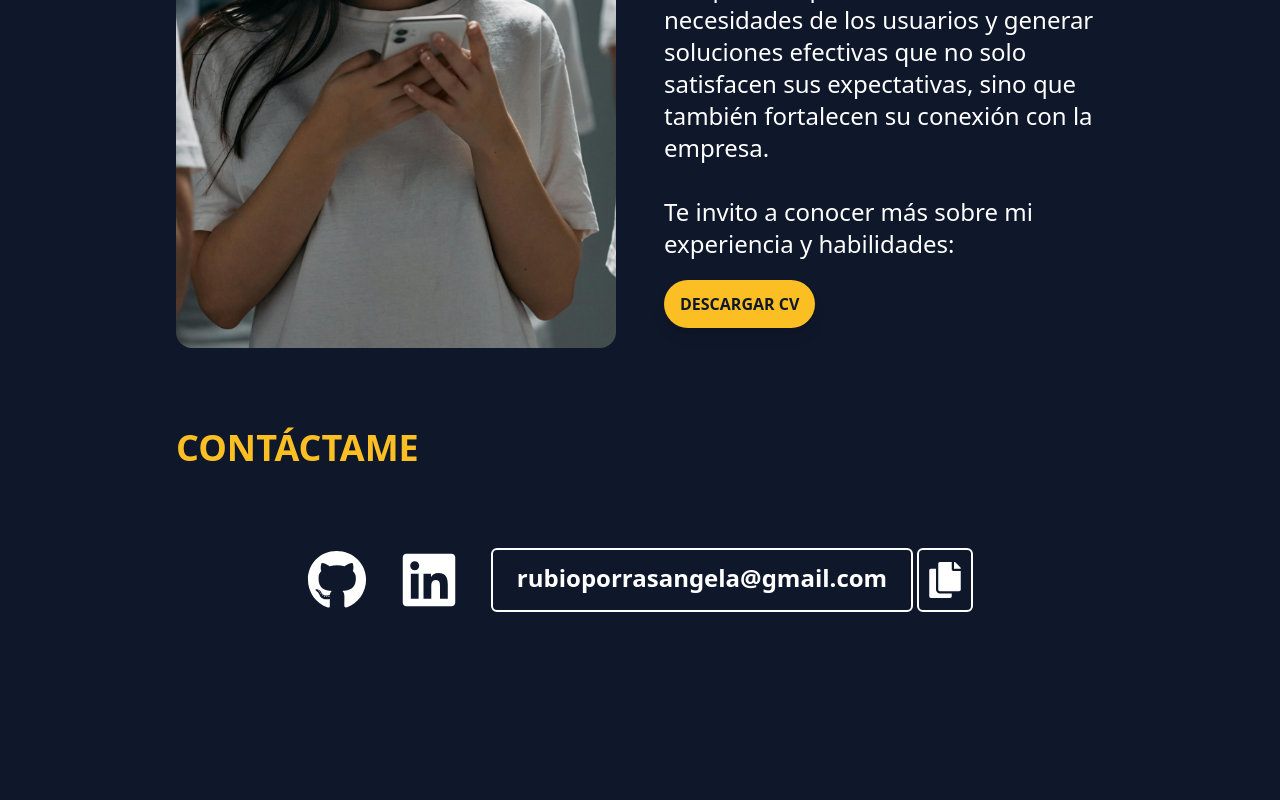
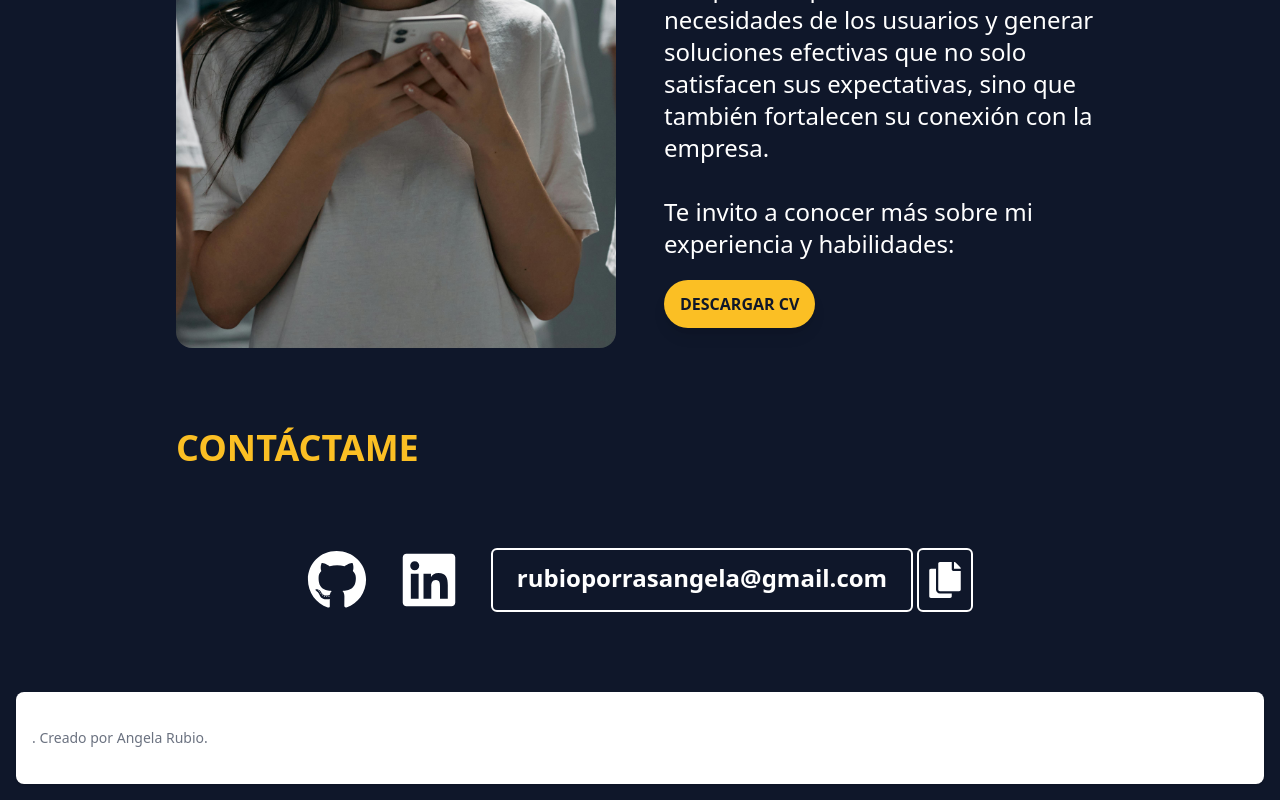
Before and after one commit to AnrubioG/anrubio_portfolio, a React (Vite) app: page / in a window 1280 px wide. Shown: the part 1996-2796 px from the top of the page. Before the commit the page ends 2688 px from the top, so only its background shows below. Built offline with nearby package versions, Linux system fonts and the light colour scheme.

Commit message:
Footer y configuracion de despliegue

```diff
--- a/src/App.tsx
+++ b/src/App.tsx
@@ -154,6 +154,40 @@ function App() {
           </div>
         </ul>
       </section>
+
+      <footer className="bg-white rounded-lg shadow m-4 dark:bg-gray-800">
+        <div className="w-full mx-auto max-w-screen-xl p-4 md:flex md:items-center md:justify-between">
+          <span className="text-sm text-gray-500 sm:text-center dark:text-gray-400">
+            . Creado por Angela Rubio.
+          </span>
+          <ul className="grid grid-cols-2 md:grid-rows-1 md:grid-cols-2  items-center mt-3 text-sm font-medium text-gray-500 dark:text-gray-400 sm:mt-0 gap-y-3 gap-x-6">
+            <a
+              href="#hero"
+              className="text-xl font-semibold leading-6 text-white hover:text-amber-400"
+            >
+              Home
+            </a>
+            <a
+              href="#proyectos"
+              className="text-xl font-semibold leading-6 text-white hover:text-amber-400"
+            >
+              Proyectos
+            </a>
+            <a
+              href="#experiencia"
+              className="text-xl font-semibold leading-6 text-white hover:text-amber-400"
+            >
+              Experiencia
+            </a>
+            <a
+              href="#contacto"
+              className="text-xl font-semibold leading-6 text-white hover:text-amber-400"
+            >
+              Contacto
+            </a>
+          </ul>
+        </div>
+      </footer>
     </>
   );
 }
--- a/src/components/Navbar.tsx
+++ b/src/components/Navbar.tsx
@@ -1,7 +1,6 @@
 import { useState } from "react";
 import { Dialog, DialogPanel, PopoverGroup } from "@headlessui/react";
 import { Bars3Icon, XMarkIcon } from "@heroicons/react/24/outline";
-import { FaGithub } from "react-icons/fa";
 
 export default function Navbar() {
   const [mobileMenuOpen, setMobileMenuOpen] = useState(false);
--- a/src/data/db.ts
+++ b/src/data/db.ts
@@ -3,10 +3,10 @@ import { Proyecto } from "../types";
 export const db: Proyecto[] = [
   {
     id: 1,
-    name: "Contador de Calorias",
+    name: "Contador de Calorías",
     image: "proyecto-1",
     description:
-      "Registra comidas y ejercicios calculando el balance de calorias",
+      "Registra comidas y ejercicios calculando el balance de calorías",
     link: "https://github.com/AnrubioG/contador_calorias.git",
   },
   {
```
